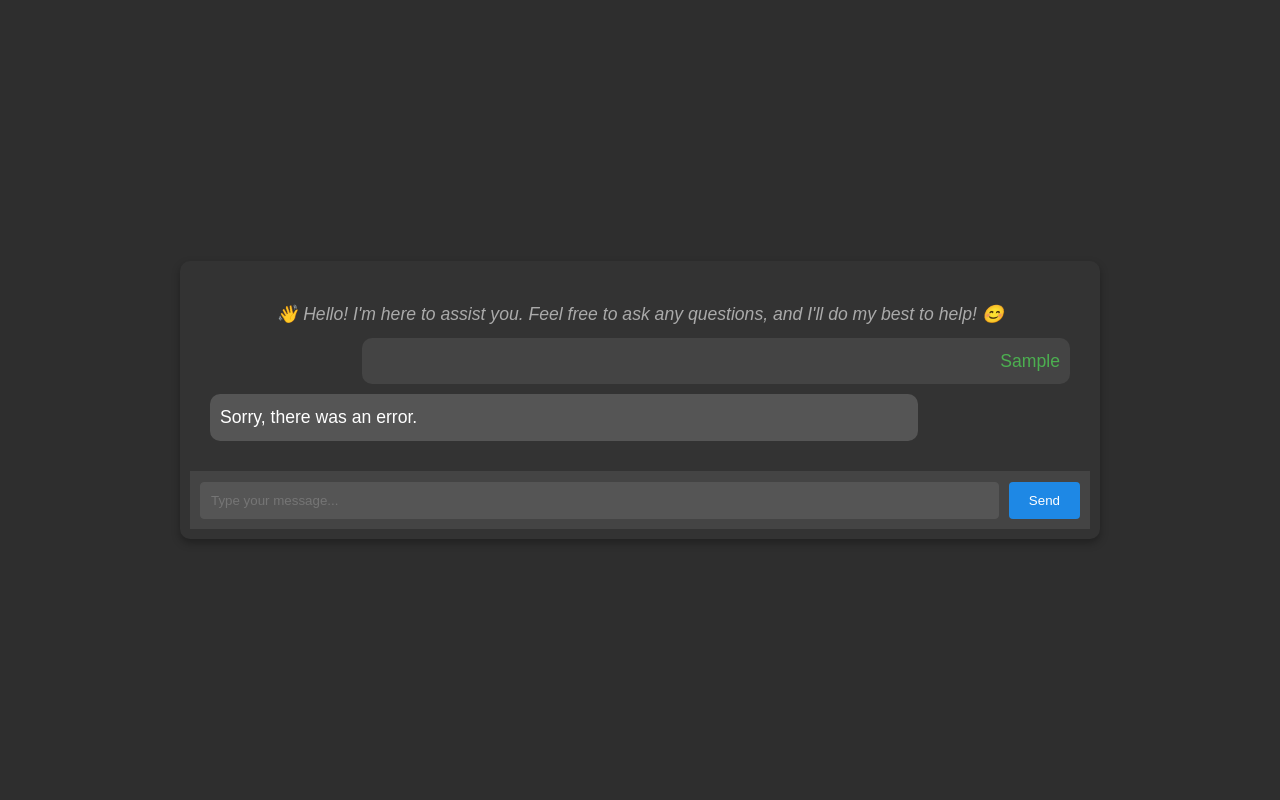
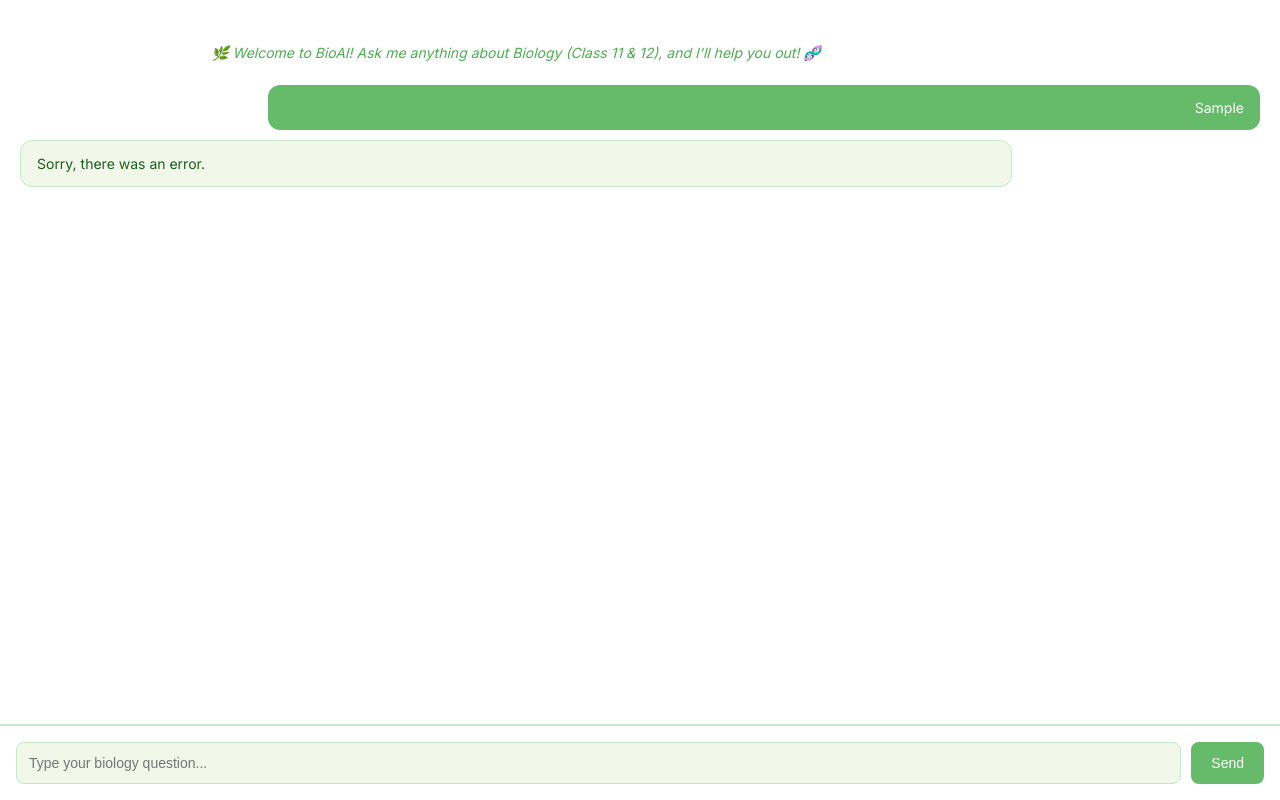
Before and after one commit to Blazearth/BioAI, a website: page public/index.html in a window 1280 px wide. Both pictures are taken after typing "Sample" into the empty fields and a click on the button "Send". Drawn offline with Linux system fonts and the light colour scheme; no server answers.

Commit message:
Updated Frontend

```diff
--- a/public/index.html
+++ b/public/index.html
@@ -3,105 +3,114 @@
 <head>
   <meta charset="UTF-8">
   <meta name="viewport" content="width=device-width, initial-scale=1.0">
-  <title>Chatbot Interface</title>
+  <title>Biology Chatbot</title>
   <style>
-    body {
-      font-family: 'Arial', sans-serif;
+    /* General Reset */
+    * {
       margin: 0;
       padding: 0;
-      background-color: #2e2e2e;
+      box-sizing: border-box;
+    }
+
+    body {
+      font-family: 'Inter', sans-serif;
+      background-color: #e8f5e9; /* Light green background */
+      color: #1b5e20; /* Dark green text */
       display: flex;
       justify-content: center;
       align-items: center;
       height: 100vh;
-      color: #fff;
+      overflow: hidden;
     }
 
     .chat-container {
       width: 100%;
-      max-width: 900px;
-      background: #333;
-      border-radius: 10px;
-      overflow: hidden;
+      height: 100vh; /* Full screen height */
+      background: #ffffff; /* White container background */
       display: flex;
       flex-direction: column;
-      box-shadow: 0 4px 8px rgba(0, 0, 0, 0.3);
-      padding: 10px;
+      border-radius: 0; /* Remove border radius for full screen */
+      box-shadow: 0 0 20px rgba(0, 0, 0, 0.1); /* Subtle shadow */
     }
 
     .chat-box {
       flex: 1;
       padding: 20px;
       overflow-y: auto;
-      border-bottom: 1px solid #444;
-      max-height: 75vh;
-      position: relative;
+      border-bottom: 1px solid #c8e6c9; /* Light green border */
+      background-color: #ffffff; /* White background */
     }
 
     .chat-box p {
       margin: 10px 0;
-      font-size: 1.1rem;
+      padding: 12px 16px;
+      border-radius: 12px;
+      font-size: 14px;
       line-height: 1.5;
-      opacity: 0;
-      animation: fadeIn 0.5s forwards;
+      max-width: 80%;
+      position: relative;
+      animation: fadeIn 0.3s ease-in-out;
     }
 
     .chat-box p.user {
+      background-color: #66bb6a; /* Green for user messages */
+      color: #ffffff; /* White text */
+      margin-left: auto;
       text-align: right;
-      color: #4caf50;
-      background-color: #444;
-      padding: 10px;
-      max-width: 80%;
-      border-radius: 10px;
-      margin-left: auto;
     }
 
     .chat-box p.bot {
-      text-align: left;
-      color: #fff;
-      background-color: #555;
-      padding: 10px;
-      max-width: 80%;
-      border-radius: 10px;
+      background-color: #f1f8e9; /* Light green for bot messages */
+      color: #1b5e20; /* Dark green text */
       margin-right: auto;
+      border: 1px solid #c8e6c9; /* Light green border */
     }
 
     .input-container {
       display: flex;
-      padding: 10px;
-      background: #444;
+      padding: 16px;
+      background: #ffffff; /* White background */
+      border-top: 1px solid #c8e6c9; /* Light green border */
     }
 
     .input-container input {
       flex: 1;
-      padding: 10px;
-      border: 1px solid #555;
-      border-radius: 4px;
+      padding: 12px;
+      border: 1px solid #c8e6c9; /* Light green border */
+      border-radius: 8px;
       outline: none;
-      color: #fff;
-      background-color: #555;
+      font-size: 14px;
+      margin-right: 10px;
+      background-color: #f1f8e9; /* Light green input background */
+      color: #1b5e20; /* Dark green text */
+      transition: border-color 0.3s ease;
+    }
+
+    .input-container input:focus {
+      border-color: #66bb6a; /* Green border on focus */
     }
 
     .input-container button {
-      padding: 10px 20px;
-      background: #1e88e5;
+      padding: 12px 20px;
+      background: #66bb6a; /* Green button */
       color: white;
       border: none;
-      border-radius: 4px;
-      margin-left: 10px;
+      border-radius: 8px;
       cursor: pointer;
+      font-size: 14px;
+      transition: background-color 0.3s ease;
     }
 
     .input-container button:hover {
-      background: #1565c0;
+      background-color: #4caf50; /* Darker green on hover */
     }
 
     .typing-indicator {
       display: flex;
       align-items: center;
       justify-content: center;
-      font-size: 1.2rem;
-      color: #fff;
+      font-size: 14px;
+      color: #666;
       margin-top: 10px;
       opacity: 0;
       animation: typing 1.5s infinite;
@@ -109,10 +118,10 @@
 
     .typing-indicator span {
       display: inline-block;
-      width: 10px;
-      height: 10px;
+      width: 8px;
+      height: 8px;
       margin: 0 3px;
-      background-color: #fff;
+      background-color: #666;
       border-radius: 50%;
       animation: dot-blink 1.5s infinite;
     }
@@ -125,9 +134,24 @@
       animation-delay: 0.6s;
     }
 
+    .welcome-message {
+      text-align: center;
+      font-size: 16px;
+      color: #4caf50; /* Green text */
+      margin-bottom: 20px;
+      font-style: italic;
+      animation: fadeIn 2s ease-out;
+    }
+
+    /* Animations */
     @keyframes fadeIn {
+      from {
+        opacity: 0;
+        transform: translateY(10px);
+      }
       to {
         opacity: 1;
+        transform: translateY(0);
       }
     }
 
@@ -152,36 +176,29 @@
       }
     }
 
+    /* Scrollbar Styling */
     ::-webkit-scrollbar {
       width: 8px;
     }
 
     ::-webkit-scrollbar-thumb {
-      background-color: #888;
+      background-color: #c8e6c9; /* Light green scrollbar */
       border-radius: 10px;
     }
 
     ::-webkit-scrollbar-thumb:hover {
-      background-color: #555;
-    }
-
-    .welcome-message {
-      text-align: center;
-      font-size: 18px;
-      color: #aaa;
-      margin-bottom: 20px;
-      font-style: italic;
-      animation: fadeIn 2s ease-out;
+      background-color: #66bb6a; /* Green scrollbar on hover */
     }
   </style>
+  <link href="https://fonts.googleapis.com/css2?family=Inter:wght@400;500;600&display=swap" rel="stylesheet">
 </head>
 <body>
   <div class="chat-container">
     <div class="chat-box" id="chatBox">
-      <p class="welcome-message">👋 Hello! I'm here to assist you. Feel free to ask any questions, and I'll do my best to help! 😊</p>
+      <p class="welcome-message">🌿 Welcome to BioAI! Ask me anything about Biology (Class 11 & 12), and I'll help you out! 🧬</p>
     </div>
     <div class="input-container">
-      <input type="text" id="userInput" placeholder="Type your message..." onkeydown="checkEnter(event)" />
+      <input type="text" id="userInput" placeholder="Type your biology question..." onkeydown="checkEnter(event)" />
       <button onclick="sendMessage()">Send</button>
     </div>
   </div>
```
